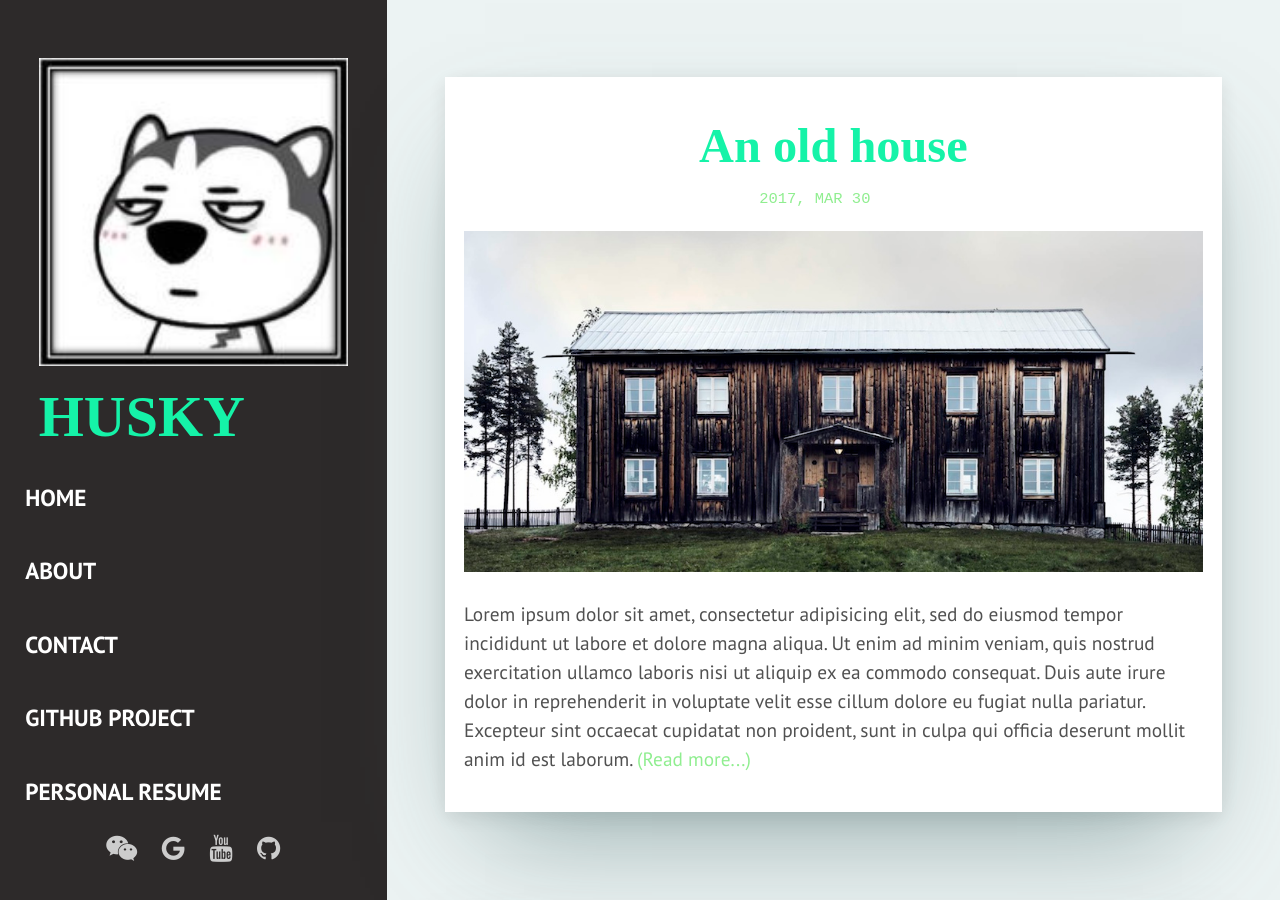
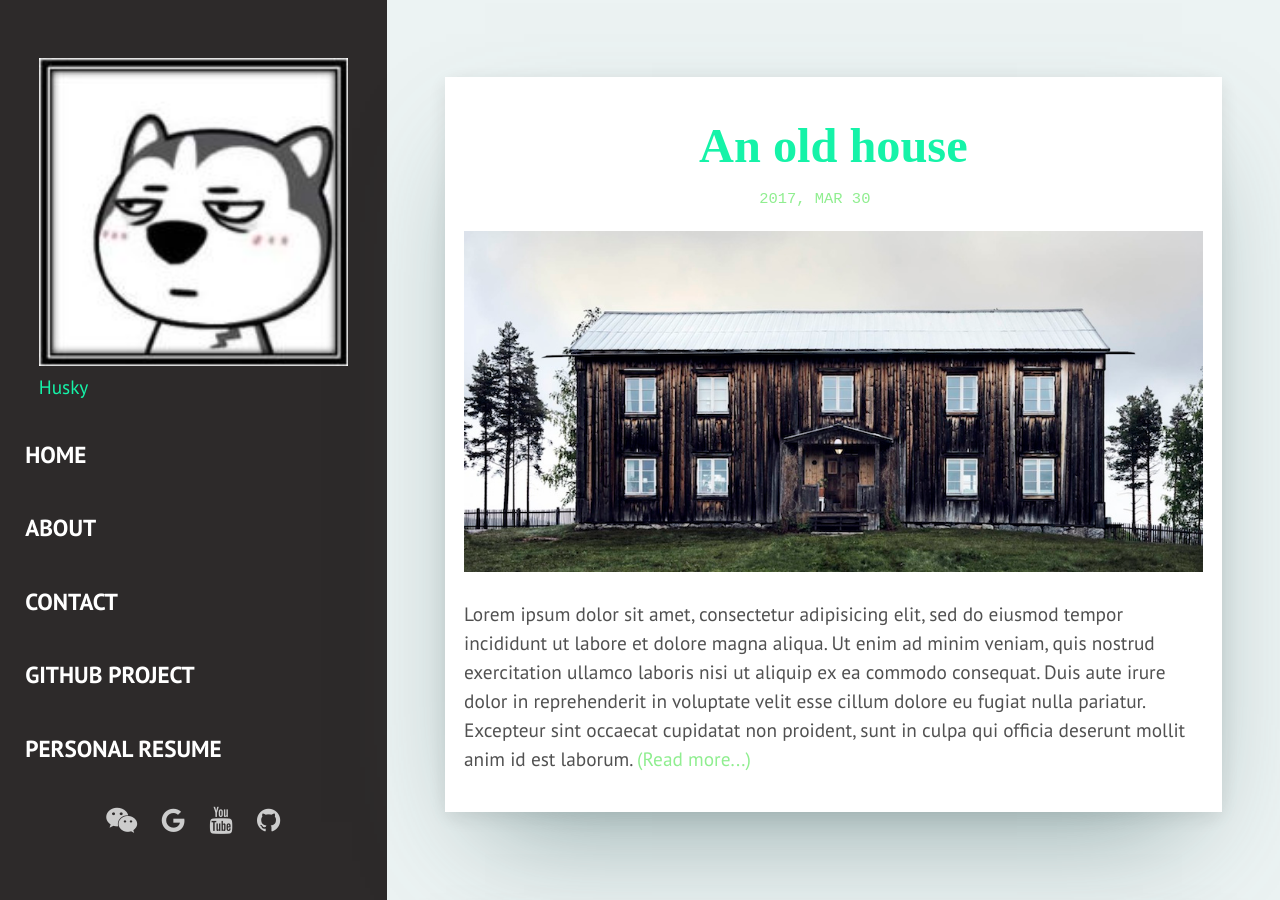
Before and after one commit to zywok/zywok.github.io, a Jekyll site: the page built from index.html, in a window 1280 px wide and 900 px high. Built offline with Jekyll 4.4.1, drawn with Linux system fonts in a browser that asks for light colours; some web fonts are replaced; the list of posts is cut into pages by our own code.

Commit message:
Update sidebar.html

```diff
--- a/_includes/sidebar.html
+++ b/_includes/sidebar.html
@@ -3,7 +3,7 @@
   <div class="sidebar-container">
     <div class="sidebar-logo">
       <img src="{{site.baseurl}}/assets/img/husky.jpg" class="logo-img" >
-      <a href="{{site.baseurl}}/" class="logo">{% if site.name %}{{site.name}}{% else %}Husky{% endif %}</a>
+      <a href="{{site.baseurl}}/" class="sidebar-logo">{% if site.name %}{{site.name}}{% else %}Husky{% endif %}</a>
     </div>
 
     <menu class="sidebar-menu">
```
